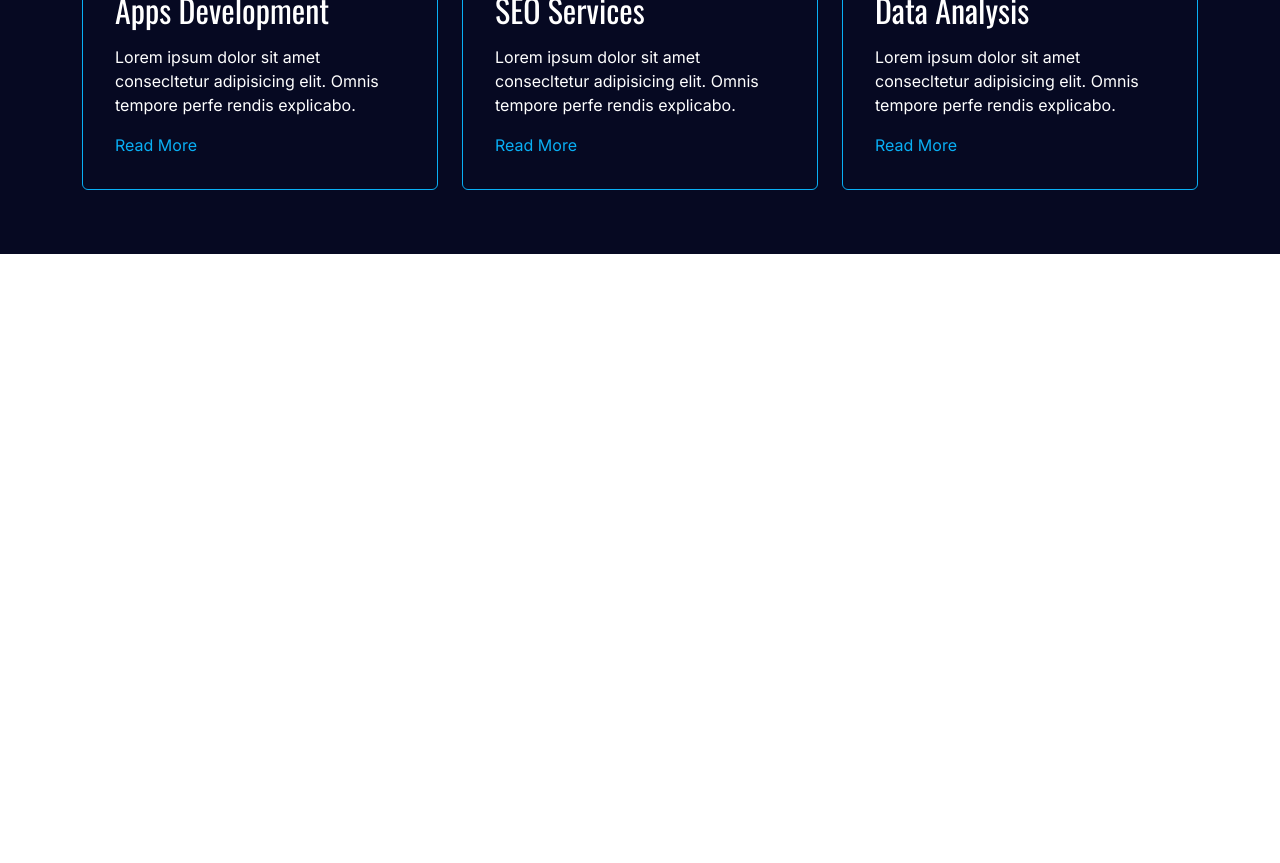
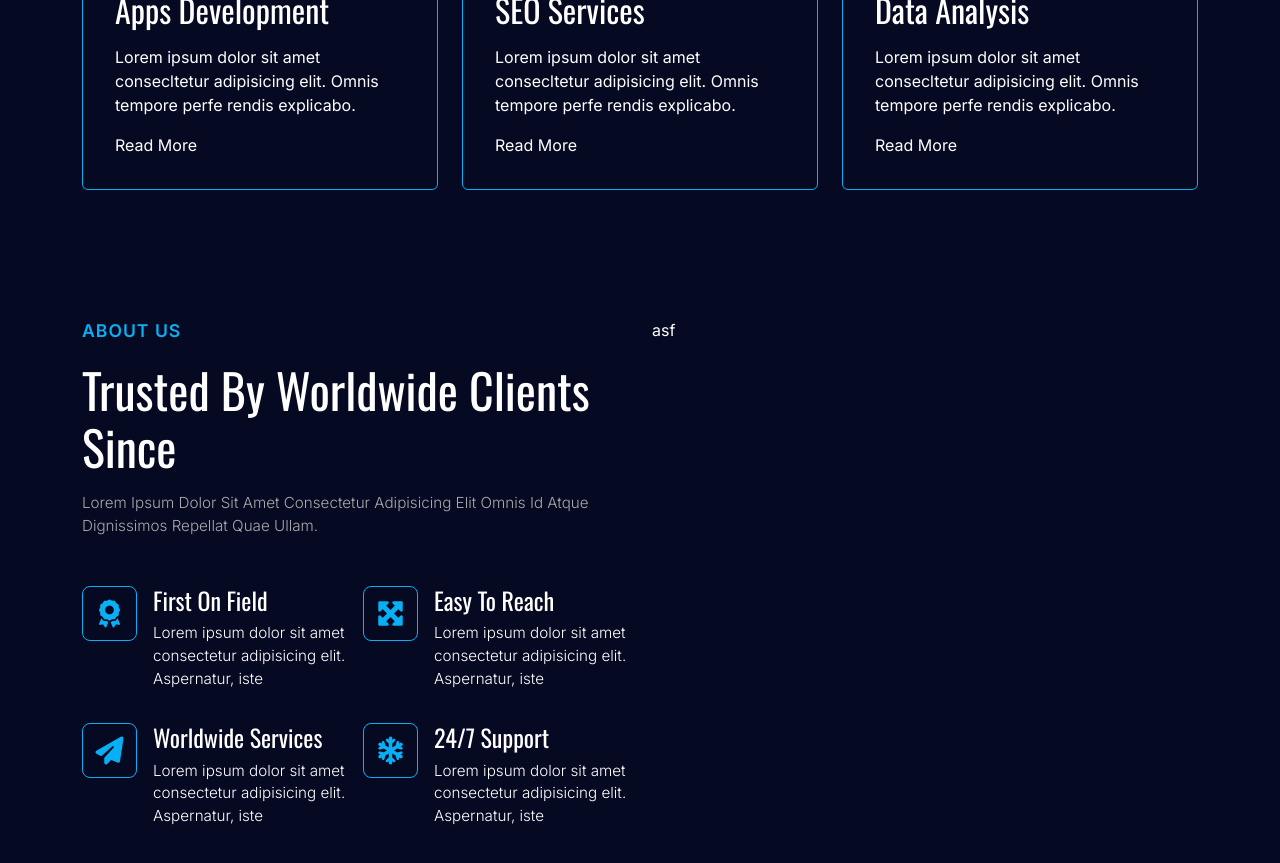
Before and after one commit to stpl-skishorUI/ShauryaTechnosoft-NewDesign, an Angular app: page /home1 in a window 1280 px wide. Shown: the part 1520-2383 px from the top of the page. Before the commit the page ends 1774 px from the top, so only its background shows below. Built offline with nearby package versions, Linux system fonts and the light colour scheme.

Commit message:
about us section designed

```diff
--- a/src/app/home1/home1.component.html
+++ b/src/app/home1/home1.component.html
@@ -113,7 +113,8 @@
                     <div class="card card-body">
                         <i class="fa-solid fa-code"></i>
                         <h2>Web Development</h2>
-                        <p>Lorem ipsum dolor sit amet consecltetur adipisicing elit. Omnis tempore perfe rendis explicabo.</p>
+                        <p>Lorem ipsum dolor sit amet consecltetur adipisicing elit. Omnis tempore perfe rendis
+                            explicabo.</p>
                         <a class="text-main" href="#">Read More</a>
                     </div>
                 </div>
@@ -121,7 +122,8 @@
                     <div class="card card-body">
                         <i class="fa-solid fa-dice-d20"></i>
                         <h2>Digital Marketing</h2>
-                        <p>Lorem ipsum dolor sit amet consecltetur adipisicing elit. Omnis tempore perfe rendis explicabo.</p>
+                        <p>Lorem ipsum dolor sit amet consecltetur adipisicing elit. Omnis tempore perfe rendis
+                            explicabo.</p>
                         <a class="text-main" href="#">Read More</a>
                     </div>
                 </div>
@@ -129,7 +131,8 @@
                     <div class="card card-body">
                         <i class="fa-solid fa-laptop-code"></i>
                         <h2>SaaS Products</h2>
-                        <p>Lorem ipsum dolor sit amet consecltetur adipisicing elit. Omnis tempore perfe rendis explicabo.</p>
+                        <p>Lorem ipsum dolor sit amet consecltetur adipisicing elit. Omnis tempore perfe rendis
+                            explicabo.</p>
                         <a class="text-main" href="#">Read More</a>
                     </div>
                 </div>
@@ -137,7 +140,8 @@
                     <div class="card card-body">
                         <i class="fa-solid fa-user-gear"></i>
                         <h2>Apps Development</h2>
-                        <p>Lorem ipsum dolor sit amet consecltetur adipisicing elit. Omnis tempore perfe rendis explicabo.</p>
+                        <p>Lorem ipsum dolor sit amet consecltetur adipisicing elit. Omnis tempore perfe rendis
+                            explicabo.</p>
                         <a class="text-main" href="#">Read More</a>
                     </div>
                 </div>
@@ -145,7 +149,8 @@
                     <div class="card card-body">
                         <i class="fa-solid fa-magnifying-glass"></i>
                         <h2>SEO Services</h2>
-                        <p>Lorem ipsum dolor sit amet consecltetur adipisicing elit. Omnis tempore perfe rendis explicabo.</p>
+                        <p>Lorem ipsum dolor sit amet consecltetur adipisicing elit. Omnis tempore perfe rendis
+                            explicabo.</p>
                         <a class="text-main" href="#">Read More</a>
                     </div>
                 </div>
@@ -153,11 +158,82 @@
                     <div class="card card-body">
                         <i class="fa-solid fa-chart-line"></i>
                         <h2>Data Analysis</h2>
-                        <p>Lorem ipsum dolor sit amet consecltetur adipisicing elit. Omnis tempore perfe rendis explicabo.</p>
+                        <p>Lorem ipsum dolor sit amet consecltetur adipisicing elit. Omnis tempore perfe rendis
+                            explicabo.</p>
                         <a class="text-main" href="#">Read More</a>
                     </div>
                 </div>
             </div>
         </div>
     </section>
+
+    <section id="about-us">
+        <div class="container">
+            <div class="row">
+                <div class="col-sm-6">
+                    <div class="small-heading">ABOUT US</div>
+                    <h1 class="main-heading">Trusted By Worldwide Clients Since</h1>
+                    <p class="sub-heading mb-5">Lorem Ipsum Dolor Sit Amet Consectetur Adipisicing Elit Omnis
+                        Id Atque Dignissimos Repellat Quae Ullam.</p>
+                    <div class="row g-3">
+                        <div class="col-sm-6">
+                            <div class="d-flex media">
+                                <div class="flex-shrink-0">
+                                    <div class="icon-container">
+                                        <i class="fa-solid fa-award"></i>
+                                    </div>
+                                </div>
+                                <div class="flex-grow-1 ms-3">
+                                    <h4>First On Field</h4>
+                                    <p>Lorem ipsum dolor sit amet consectetur adipisicing elit. Aspernatur, iste</p>
+                                </div>
+                            </div>
+                        </div>
+                        <div class="col-sm-6">
+                            <div class="d-flex media">
+                                <div class="flex-shrink-0">
+                                    <div class="icon-container">
+                                        <i class="fa-solid fa-maximize"></i>
+                                    </div>
+                                </div>
+                                <div class="flex-grow-1 ms-3">
+                                    <h4>Easy To Reach</h4>
+                                    <p>Lorem ipsum dolor sit amet consectetur adipisicing elit. Aspernatur, iste</p>
+                                </div>
+                            </div>
+                        </div>
+                        <div class="col-sm-6">
+                            <div class="d-flex media">
+                                <div class="flex-shrink-0">
+                                    <div class="icon-container">
+                                        <i class="fa-solid fa-paper-plane"></i>
+                                    </div>
+                                </div>
+                                <div class="flex-grow-1 ms-3">
+                                    <h4>Worldwide Services</h4>
+                                    <p>Lorem ipsum dolor sit amet consectetur adipisicing elit. Aspernatur, iste</p>
+                                </div>
+                            </div>
+                        </div>
+                        <div class="col-sm-6">
+                            <div class="d-flex media">
+                                <div class="flex-shrink-0">
+                                    <div class="icon-container">
+                                        <i class="fa-solid fa-snowflake"></i>
+                                    </div>
+                                </div>
+                                <div class="flex-grow-1 ms-3">
+                                    <h4>24/7 Support</h4>
+                                    <p>Lorem ipsum dolor sit amet consectetur adipisicing elit. Aspernatur, iste</p>
+                                </div>
+                            </div>
+                        </div>
+                    </div>
+                </div>
+                <div class="col-sm-6">
+                    asf
+                </div>
+            </div>
+        </div>
+    </section>
 </div>
--- a/src/app/home1/home1.component.scss
+++ b/src/app/home1/home1.component.scss
@@ -204,6 +204,7 @@ a.text-main{
     color: #aaa;
 }
 
+#about-us,
 #services {
     padding-block: 4rem;
 }
@@ -232,6 +233,34 @@ a.text-main{
     margin-bottom: 1rem;
     color: #fff;
 }
+#services .card a,
 #services .card p{
     color: #fff;
 }
+#about-us{
+    color: #fff;
+}
+#about-us .media:hover .icon-container{
+    color: #fff;
+    background-color: var(--home1-main-color);
+    transition: all 0.5s ease-in-out 0s;
+    transform: translate(0px, -5px);
+}
+#about-us .icon-container {
+    width: 55px;
+    height: 55px;
+    line-height: 55px;
+    border: solid 1px var(--home1-main-color);
+    color: var(--home1-main-color);
+    text-align: center;
+    font-size: 1.75rem;
+    border-radius: 0.5rem;
+    transition: all 0.5s ease-in-out 0s;
+}
+#about-us h4 {
+    font-family: 'Oswald', sans-serif;
+}
+#about-us p {
+    font-size: 0.95rem;
+    font-weight: 300;
+}
```
